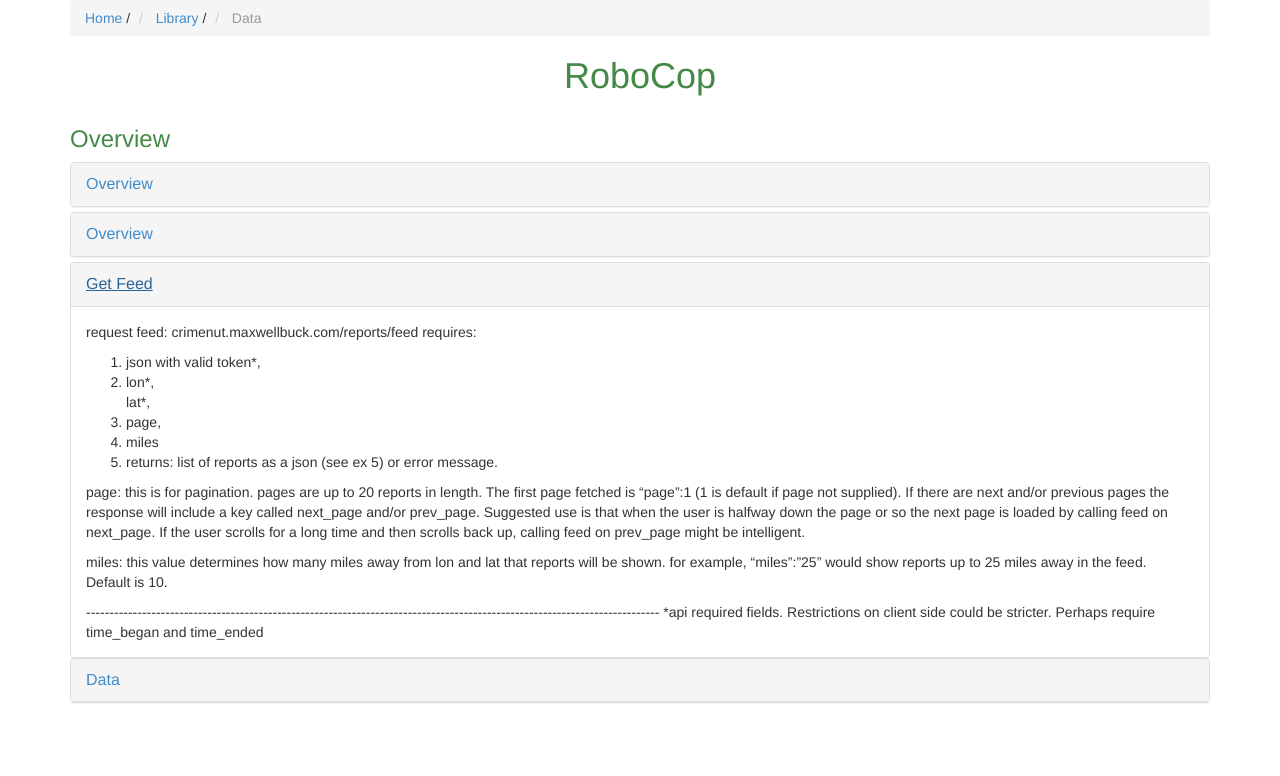
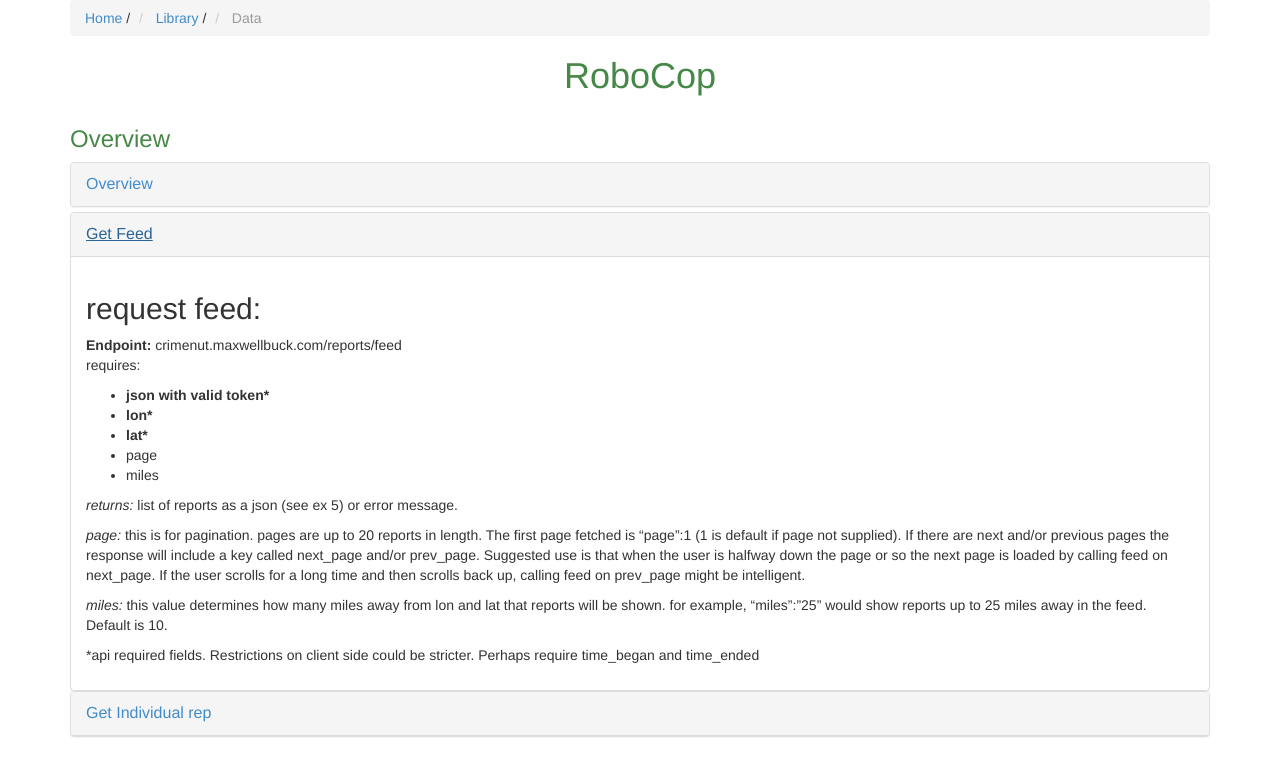
Before and after one commit to buckmaxwell/robo-api-front, a plain HTML site: page index.html in a window 1280 px wide. Both pictures are taken after a click on the link "Get Feed". Drawn offline with Linux system fonts and the light colour scheme.

Commit message:
added more document text

```diff
--- a/index.html
+++ b/index.html
@@ -70,36 +70,26 @@
 
             <div class="panel panel-default">
               <div class="panel-heading">
-                 <a class="panel-title" data-toggle="collapse" data-parent="#panel-872098" href="#panel-element-702210">Overview</a>
-              </div>
-              <div id="panel-element-702210" class="panel-collapse collapse in">
-                <div class="panel-body">
-                  Lorem ipsum dolor sit amet, <strong>consectetur adipiscing elit</strong>. Aliquam eget sapien sapien. Curabitur in metus urna. In hac habitasse platea dictumst. Phasellus eu sem sapien, sed vestibulum velit. Nam purus nibh, lacinia non faucibus et, pharetra in dolor. Sed iaculis posuere diam ut cursus. <em>Morbi commodo sodales nisi id sodales. Proin consectetur, nisi id commodo imperdiet, metus nunc consequat lectus, id bibendum diam velit et dui.</em> Proin massa magna, vulputate nec bibendum nec, posuere nec lacus. <small>Aliquam mi erat, aliquam vel luctus eu, pharetra quis elit. Nulla euismod ultrices massa, et feugiat ipsum consequat eu.</small>
-                </div>
-              </div>
-            </div>
-
-            <div class="panel panel-default">
-              <div class="panel-heading">
                  <a class="panel-title" data-toggle="collapse" data-parent="#panel-872098" href="#panel-element-716853">Get Feed</a>
               </div>
               <div id="panel-element-716853" class="panel-collapse collapse">
                 <div class="panel-body">
-                    <p>request feed: crimenut.maxwellbuck.com/reports/feed
-                    requires:  <ol><li>json with valid token*,</li> <li>lon*,</li> lat*, <li>page,</li> <li>miles<li>
-                    returns: list of reports as a json (see ex 5) or error message.</ol></p>
+                    <h2>request feed:</h2> <p><b>Endpoint:</b> crimenut.maxwellbuck.com/reports/feed
+                    <br>requires:
+                    <ul>
+                      <li><b>json with valid token*</b></li>
+                      <li><b>lon*</b></li>
+                      <li><b>lat*</b></li>
+                      <li>page</li>
+                      <li>miles</li>
+                    </ul>
+                    <i>returns:</i> list of reports as a json (see ex 5) or error message.</p>
 
-                    <p>page: this is for pagination.  pages are up to 20 reports in length.  The first page fetched is “page”:1 (1 is default if page not supplied). If there are next and/or previous pages the response will include a key called next_page and/or prev_page.  Suggested use is that when the user is halfway down the page or so the next page is loaded by calling feed on next_page.  If the user scrolls for a long time and then scrolls back up, calling feed on prev_page might be intelligent.</p>
+                    <p><i>page:</i> this is for pagination.  pages are up to 20 reports in length.  The first page fetched is “page”:1 (1 is default if page not supplied). If there are next and/or previous pages the response will include a key called next_page and/or prev_page.  Suggested use is that when the user is halfway down the page or so the next page is loaded by calling feed on next_page.  If the user scrolls for a long time and then scrolls back up, calling feed on prev_page might be intelligent.</p>
 
-                    <p>miles: this value determines how many miles away from lon and lat that reports will be shown.  for example, “miles”:”25” would show reports up to 25 miles away in the feed.  Default is 10.</p>
+                    <p><i>miles:</i> this value determines how many miles away from lon and lat that reports will be shown.  for example, “miles”:”25” would show reports up to 25 miles away in the feed.  Default is 10.</p>
 
-
-
-
-
-
-                    ---------------------------------------------------------------------------------------------------------------------------
-                    *api required fields.  Restrictions on client side could be stricter.  Perhaps require time_began and time_ended
+                    <p>*api required fields.  Restrictions on client side could be stricter.  Perhaps require time_began and time_ended</p>
 
 
 
@@ -110,14 +100,35 @@
 
           <div class="panel panel-default">
               <div class="panel-heading">
-								 <a class="panel-title" data-toggle="collapse" data-parent="#panel-872098" href="#panel-element-716853">Data</a>
+                 <a class="panel-title" data-toggle="collapse" data-parent="#panel-872098" href="#panel-element-716853">Get Individual rep</a>
               </div>
               <div id="panel-element-716853" class="panel-collapse collapse">
                 <div class="panel-body">
-									Lorem ipsum dolor sit amet, <strong>consectetur adipiscing elit</strong>. Aliquam eget sapien sapien. Curabitur in metus urna. In hac habitasse platea dictumst. Phasellus eu sem sapien, sed vestibulum velit. Nam purus nibh, lacinia non faucibus et, pharetra in dolor. Sed iaculis posuere diam ut cursus. <em>Morbi commodo sodales nisi id sodales. Proin consectetur, nisi id commodo imperdiet, metus nunc consequat lectus, id bibendum diam velit et dui.</em> Proin massa magna, vulputate nec bibendum nec, posuere nec lacus. <small>Aliquam mi erat, aliquam vel luctus eu, pharetra quis elit. Nulla euismod ultrices massa, et feugiat ipsum consequat eu.</small>
+                    <h2>request feed:</h2> <p><b>Endpoint:</b> crimenut.maxwellbuck.com/reports/report
+                    <br>requires:
+                    <ul>
+                      <li><b>json with valid token*</b></li>
+                      <li><b>lon*</b></li>
+                      <li><b>lat*</b></li>
+                      <li>page</li>
+                      <li>miles</li>
+                    </ul>
+                    <i>returns:</i> list of reports as a json (see ex 5) or error message.</p>
+
+                    <p><i>page:</i> this is for pagination.  pages are up to 20 reports in length.  The first page fetched is “page”:1 (1 is default if page not supplied). If there are next and/or previous pages the response will include a key called next_page and/or prev_page.  Suggested use is that when the user is halfway down the page or so the next page is loaded by calling feed on next_page.  If the user scrolls for a long time and then scrolls back up, calling feed on prev_page might be intelligent.</p>
+
+                    <p><i>miles:</i> this value determines how many miles away from lon and lat that reports will be shown.  for example, “miles”:”25” would show reports up to 25 miles away in the feed.  Default is 10.</p>
+
+                    <p>*api required fields.  Restrictions on client side could be stricter.  Perhaps require time_began and time_ended</p>
+
+
+
                 </div>
               </div>
             </div>
+          </div>
+
+
 					</div>
 				</div>
 			</div>
```
Lines whose indentation alone changed are shown as unchanged.
